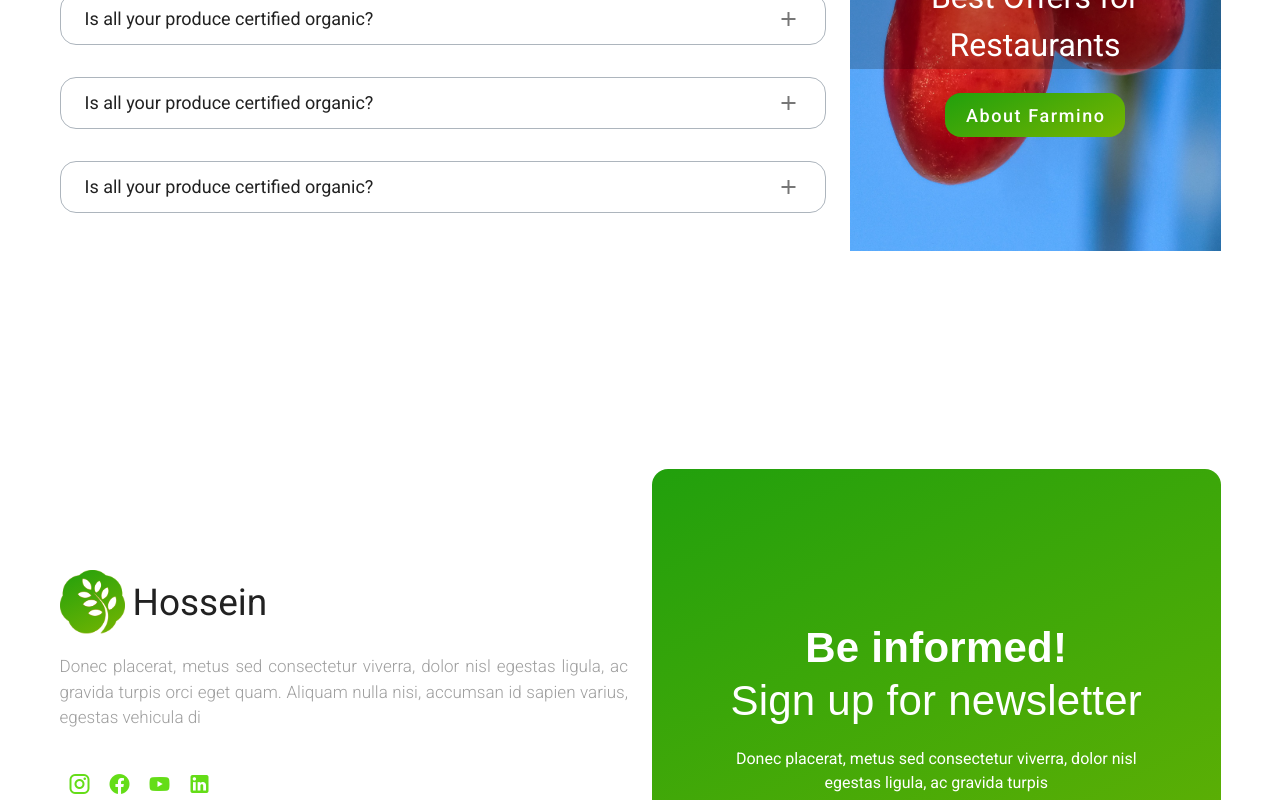
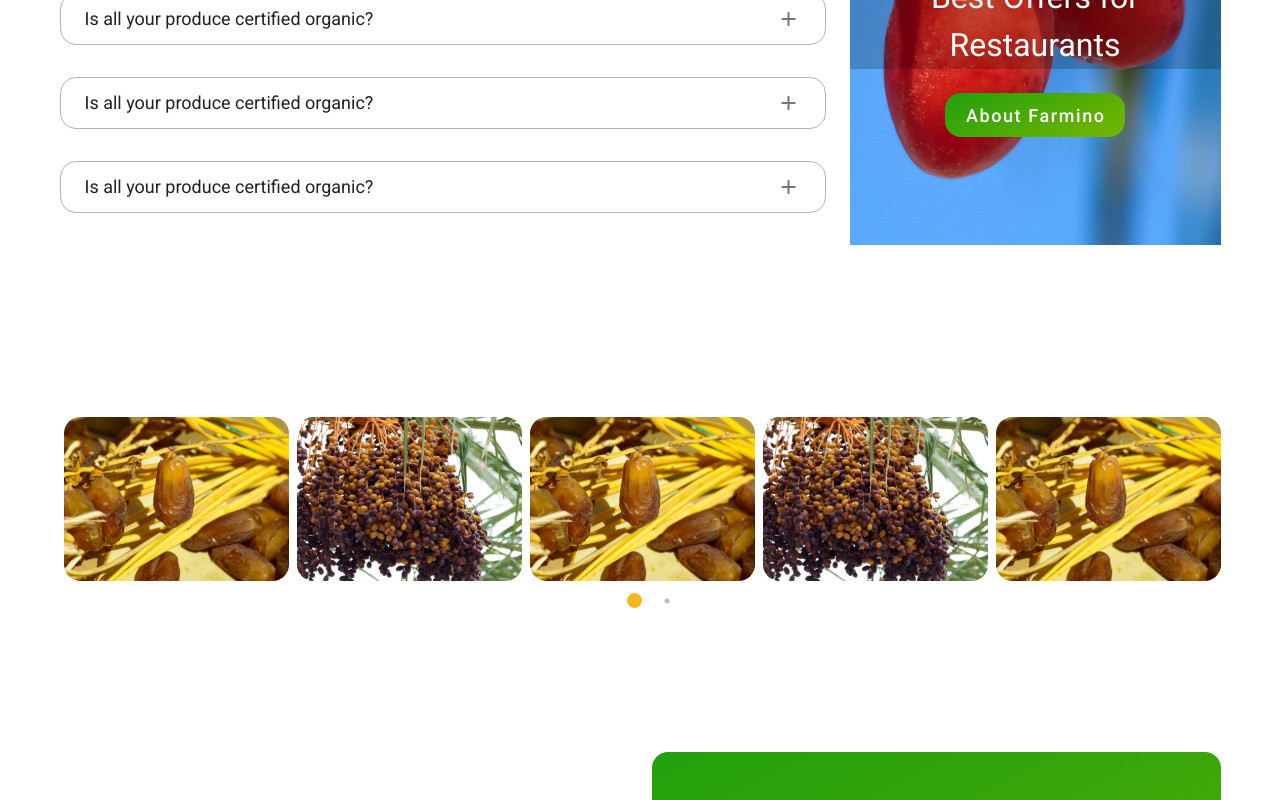
Before and after one commit to HoseinBaharlou/dateAppfront, a Nuxt app: page /FAQs in a window 1280 px wide. Shown: the part 1314-2114 px from the top of the page. Built offline with nearby package versions, Linux system fonts and the light colour scheme.

Commit message:
create carousel  component for FAQs page and finish FAQs page

```diff
--- /dev/null
+++ b/components/partials/FAQs/Carousels.vue
@@ -0,0 +1,84 @@
+<template>
+  <v-row class="mt-100">
+    <v-col cols="12">
+      <!-- start group slider -->
+      <VueSlickCarousel v-bind="settings">
+        <div class="px-1">
+          <v-img src="images/dates-1067265_1920 1.svg"/>
+        </div>
+        <div class="px-1">
+          <v-img src="images/palma-1454793_1920 1.svg"/>
+        </div>
+        <div class="px-1">
+          <v-img src="images/dates-1067265_1920 1.svg"/>
+        </div>
+        <div class="px-1">
+          <v-img src="images/palma-1454793_1920 1.svg"/>
+        </div>
+        <div class="px-1">
+          <v-img src="images/dates-1067265_1920 1.svg"/>
+        </div>
+        <div class="px-1">
+          <v-img src="images/dates-1067265_1920 1.svg"/>
+        </div>
+        <div class="px-1">
+          <v-img src="images/palma-1454793_1920 1.svg"/>
+        </div>
+        <div class="px-1">
+          <v-img src="images/dates-1067265_1920 1.svg"/>
+        </div>
+      </VueSlickCarousel>
+      <!-- end group slider -->
+    </v-col>
+  </v-row>
+</template>
+
+<script>
+import VueSlickCarousel from 'vue-slick-carousel'
+import 'vue-slick-carousel/dist/vue-slick-carousel.css'
+// optional style for arrows & dots
+import 'vue-slick-carousel/dist/vue-slick-carousel-theme.css'
+
+export default {
+  components:{VueSlickCarousel},
+  data:()=>{
+    return{
+      settings:{
+        "dots": true,
+        "infinite": false,
+        "arrows":false,
+        "speed": 500,
+        "slidesToShow": 5,
+        "slidesToScroll": 5,
+        "initialSlide": 0,
+        "responsive": [
+          {
+            "breakpoint": 1024,
+            "settings": {
+              "slidesToShow": 3,
+              "slidesToScroll": 3,
+              "infinite": false,
+              "dots": true
+            }
+          },
+          {
+            "breakpoint": 600,
+            "settings": {
+              "slidesToShow": 2,
+              "slidesToScroll": 2,
+              "initialSlide": 2
+            }
+          },
+          {
+            "breakpoint": 480,
+            "settings": {
+              "slidesToShow": 1,
+              "slidesToScroll": 1
+            }
+          }
+        ]
+      }
+    }
+  }
+}
+</script>
--- a/pages/FAQs.vue
+++ b/pages/FAQs.vue
@@ -6,16 +6,21 @@
     <!-- start FAQs -->
     <FAQs class="mt-140"/>
     <!-- end FAQs -->
+
+    <!-- start carousel -->
+    <carousel/>
+    <!-- end carousel -->
   </v-container>
 </template>
 
 <script>
 import Header from '../components/partials/FAQs/header.vue'
 import FAQs from '../components/partials/FAQs/FAQs.vue'
+import carousel from '../components/partials/FAQs/Carousels.vue'
 export default {
   setup() {
 
   },
-  components:{Header,FAQs}
+  components:{Header,FAQs,carousel}
 }
 </script>
```
